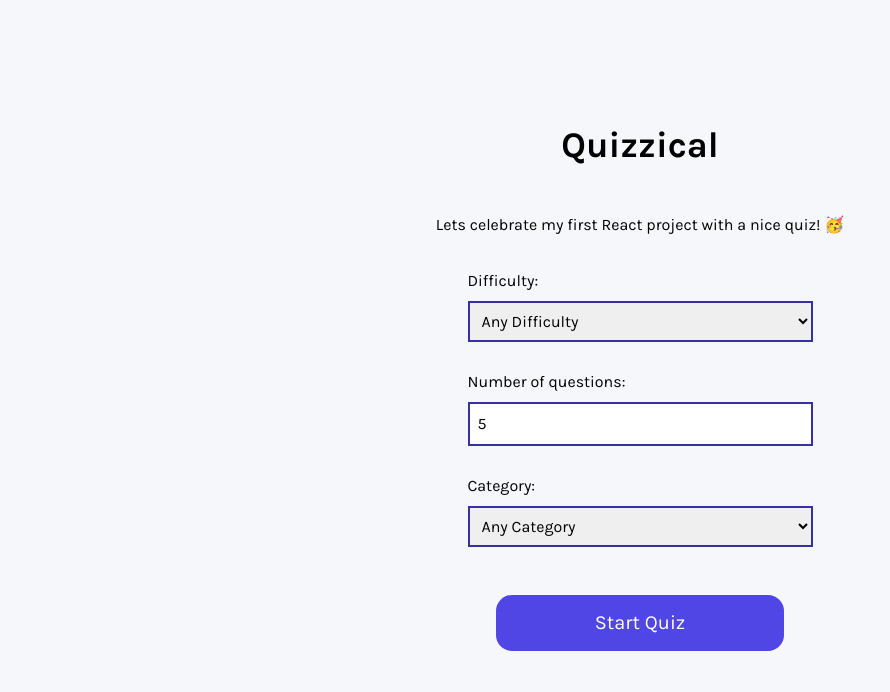
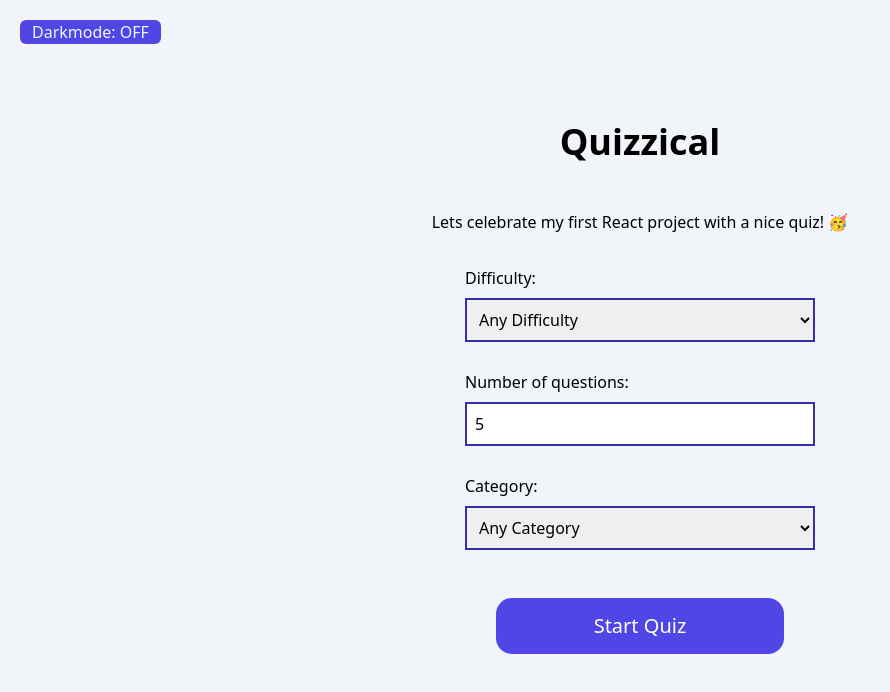
Before and after one commit to DanieLira/Quizz, a React (Vite) app in the folder QuizzApp/: page / in a window 1280 px wide. Shown: the top 692 px of the page, without its empty margins (0-890 px from the left). Built offline with nearby package versions, Linux system fonts and the light colour scheme.

Commit message:
Added dark mode

```diff
--- a/QuizzApp/index.html
+++ b/QuizzApp/index.html
@@ -1,16 +1,15 @@
 <!DOCTYPE html>
-<html lang="en">
+<html id="htmlTag" class="" lang="en">
   <head>
     <meta charset="UTF-8" />
     <link rel="icon" type="image/svg+xml" href="/vite.svg" />
-    <!-- <link rel="stylesheet" href="../QuizzApp/src/index.css"> -->
     <meta name="viewport" content="width=device-width, initial-scale=1.0" />
     <title>Quiz</title>
     <link rel="preconnect" href="https://fonts.googleapis.com">
     <link rel="preconnect" href="https://fonts.gstatic.com" crossorigin>
     <link href="https://fonts.googleapis.com/css2?family=Karla:wght@400;500;700&display=swap" rel="stylesheet">
   </head>
-  <body>
+  <body class="bg-slate-100 dark:bg-slate-800">
     <div id="root"></div>
     <script type="module" src="/src/main.jsx"></script>
   </body>
--- a/QuizzApp/src/App.jsx
+++ b/QuizzApp/src/App.jsx
@@ -1,11 +1,22 @@
 import React from 'react'
 import IntroPage from "./components/IntroPage"
 import Quiz from "./components/Quiz"
+import DarkModeToggler from "./components/DarkModeToggler"
 import "./styles/App.css"
 
 export default function App() {
   const [hasQuizStarted, setHasQuizStarted] = React.useState(false)
   const [apiUrl, setApiUrl] = React.useState("")
+  const [darkMode, setDarkMode] = React.useState(false)
+
+  function toggleDarkMode(){
+    setDarkMode(prevState => !prevState)
+  }
+
+  React.useEffect(() => {
+    const style = darkMode ? "dark" : ""
+    document.getElementById("htmlTag").className = style;
+  },[darkMode])
 
   function resetQuiz(quizParameters){
     buildApiUrl(quizParameters)
@@ -23,11 +34,14 @@ export default function App() {
   }
 
   return (
-    <div className="App">
-      {hasQuizStarted ?
-        <Quiz setQuiz={resetQuiz} url={apiUrl}/> :
-        <IntroPage setQuiz={resetQuiz}/>
-      }
+    <div className="bg-slate-100 dark:bg-slate-800">
+      <DarkModeToggler darkMode={darkMode} toggleDarkMode={toggleDarkMode}/>
+      <div className='flex items-center justify-center h-screen'>
+        {hasQuizStarted ?
+          <Quiz setQuiz={resetQuiz} url={apiUrl}/> :
+          <IntroPage setQuiz={resetQuiz}/>
+        }
+      </div>
     </div>
   )
 }
--- a/QuizzApp/src/components/Answer.jsx
+++ b/QuizzApp/src/components/Answer.jsx
@@ -5,9 +5,9 @@ export default function Answer(props){
     function getButtonClass(){
         if(props.isBeingChecked){
 
-            if(props.isCorrect) return "bg-green-300"
+            if(props.isCorrect) return "bg-green-300 dark:text-slate-800"
 
-            if(!props.isCorrect && props.selected) return "bg-red-300"
+            if(!props.isCorrect && props.selected) return "bg-red-300 dark:text-slate-800"
 
             return "opacity-50"
 
@@ -15,7 +15,7 @@ export default function Answer(props){
 
             if(props.selected) return "bg-indigo-400"
 
-            return "border border-violet-900 hover:bg-indigo-200"
+            return "border border-violet-900 hover:bg-indigo-200 dark:border-violet-200 dark:hover:bg-indigo-400"
         }
     }
 
@@ -39,7 +39,7 @@ export default function Answer(props){
     return(
         <button
             name={props.description}
-            className={`${classes} rounded-lg w-auto h-7 mx-4 px-8`}
+            className={`${classes} rounded-lg w-auto h-7 mx-4 px-8 dark:text-slate-100`}
             onClick={ event => props.handleClick(event, props.isCorrect)}
             disabled={props.isBeingChecked}>
             {answerDescription}
--- /dev/null
+++ b/QuizzApp/src/components/DarkModeToggler.jsx
@@ -0,0 +1,11 @@
+import React from "react"
+
+export default function DarkModeToggler(props){
+    const STL_TOGGLER = "fixed top-5 left-5 cursor-pointer rounded-md w-fit px-3 bg-indigo-600 text-slate-100"
+
+    return(
+        <div className={STL_TOGGLER} onClick={props.toggleDarkMode}>
+            <p>{`Darkmode: ${props.darkMode ? "ON" : "OFF"}`}</p>
+        </div>
+    )
+}
--- a/QuizzApp/src/components/IntroPage.jsx
+++ b/QuizzApp/src/components/IntroPage.jsx
@@ -5,8 +5,8 @@ export default function IntroPage(props){
     //TODO: ADD DARK MODE
     return(
         <div className="flex flex-col items-center">
-            <h2 className="text-4xl font-semibold my-6">Quizzical</h2>
-            <h5 className="text-base font-normal my-6">Lets celebrate my first React project with a nice quiz! <a href="https://www.youtube.com/watch?v=dQw4w9WgXcQ">🥳</a></h5>
+            <h2 className="text-4xl font-semibold my-6 dark:text-slate-100">Quizzical</h2>
+            <h5 className="text-base font-normal my-6 dark:text-slate-100">Lets celebrate my first React project with a nice quiz! <a href="https://www.youtube.com/watch?v=dQw4w9WgXcQ">🥳</a></h5>
             <QuizParametersSelector setQuiz={data => props.setQuiz(data)}/>
         </div>
     )
--- a/QuizzApp/src/components/Question.jsx
+++ b/QuizzApp/src/components/Question.jsx
@@ -68,7 +68,7 @@ export default function Question(props){
 
     return(
         <div>
-            <h3 className="font-bold text-xl my-3 max-w-4xl">{questionDescription}</h3>
+            <h3 className="font-bold text-xl my-3 max-w-4xl dark:text-slate-100">{questionDescription}</h3>
             {answerElements}
             <hr className="bg-indigo-200 my-5"/>
         </div>
--- a/QuizzApp/src/components/Quiz.jsx
+++ b/QuizzApp/src/components/Quiz.jsx
@@ -50,7 +50,7 @@ export default function Quiz(props){
 
     const playAgainButton = (
         <div className="w-full flex  flex-col items-center">
-            <h4>You scored {score}/{questionElements.length} correct answers</h4>
+            <h4 className="dark:text-slate-100">You scored {score}/{questionElements.length} correct answers</h4>
             <button className="bg-indigo-600 w-72 h-14 rounded-2xl text-white my-4 text-xl" onClick={props.setQuiz}>Play Again</button>
         </div>
     )
--- a/QuizzApp/src/components/QuizParametersSelector.jsx
+++ b/QuizzApp/src/components/QuizParametersSelector.jsx
@@ -27,7 +27,7 @@ export default function QuizParametersSelector(props) {
         <div className="flex flex-col items-center">
             <div className="flex flex-col items-center">
                 <div className="w-full flex flex-col items-start">
-                    <label className="my-2" htmlFor="difficulty">Difficulty:</label>
+                    <label className="my-2 dark:text-slate-100" htmlFor="difficulty">Difficulty:</label>
                     <select
                         id="difficulty"
                         value={parametersData.difficulty}
@@ -42,7 +42,7 @@ export default function QuizParametersSelector(props) {
                     </select>
                 </div>
                 <div className="my-5 w-full flex flex-col items-start">
-                    <label className="my-2" htmlFor="numberOfQuestions">Number of questions:</label>
+                    <label className="my-2 dark:text-slate-100" htmlFor="numberOfQuestions">Number of questions:</label>
                     <input
                         id="numberOfQuestions"
                         name="numberOfQuestions"
@@ -55,7 +55,7 @@ export default function QuizParametersSelector(props) {
                     />
                 </div>
                 <div className="w-full flex flex-col items-start">
-                    <label className="my-2" htmlFor="category">Category:</label>
+                    <label className="my-2 dark:text-slate-100" htmlFor="category">Category:</label>
                     <select
                         id="category"
                         value={parametersData.category}
--- a/QuizzApp/src/styles/App.css
+++ b/QuizzApp/src/styles/App.css
@@ -1,19 +1,3 @@
 @tailwind base;
 @tailwind components;
 @tailwind utilities;
-body{
-    font-family:'Karla', Times;
-    background-color: #F5F7FB;
-    height: 100%;
-    margin:0 auto;
-
-    display: flex;
-    justify-content: center;
-    align-items: center;
-}
-
-body > div{
-    position: relative;
-    top: 50vh;
-    transform: translateY(-50%);
-}
--- a/QuizzApp/tailwind.config.cjs
+++ b/QuizzApp/tailwind.config.cjs
@@ -4,6 +4,7 @@ module.exports = {
     "./index.html",
     "./src/**/*.{js,ts,jsx,tsx}",
   ],
+  darkMode: 'class',
   theme: {
     extend: {},
   },
```
